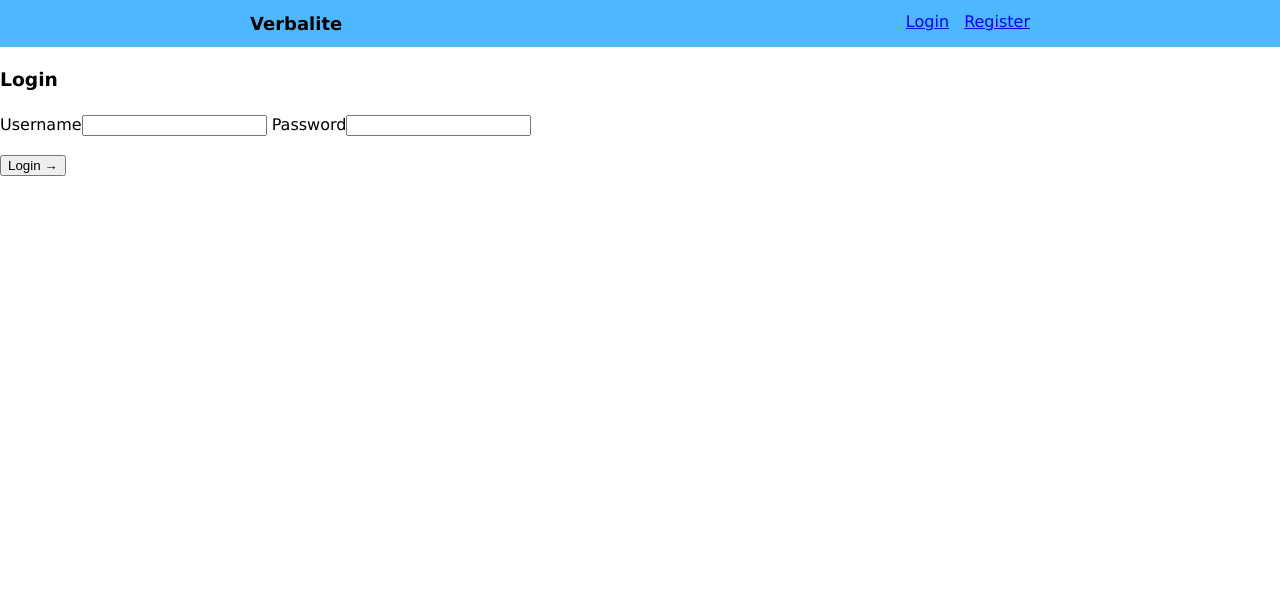
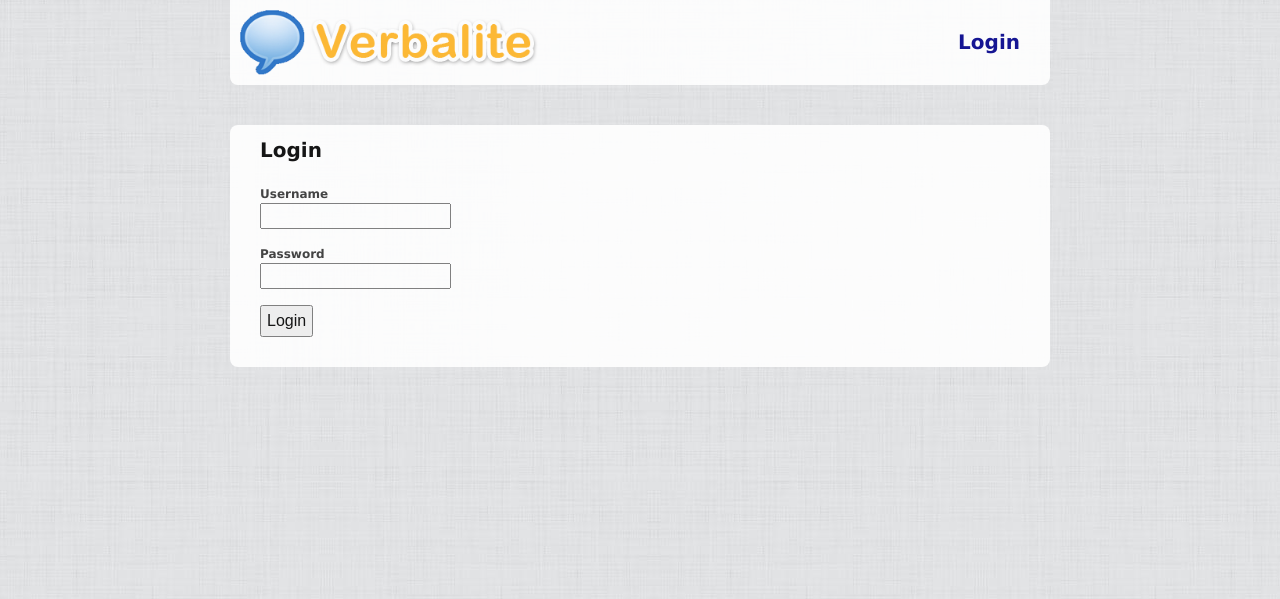
Before and after one commit to ddgromit/mimicme, a Django app: page /login/ in a window 1280 px wide. Shown: the top 599 px of the page. Run offline with Django 3.2, Linux system fonts and the light colour scheme; style sheets or scripts are compiled from the project's sources.

Commit message:
Sets and login page use new dash style

```diff
--- /dev/null
+++ b/core/static/css/login.css
@@ -0,0 +1,22 @@
+.header {
+  font-size: 20px;
+  font-weight: bold;
+  margin-bottom: 20px; }
+
+.form-line {
+  margin-bottom: 16px; }
+  .form-line label {
+    display: block;
+    font-weight: bold;
+    font-size: 12px;
+    color: #333; }
+  .form-line input {
+    font-size: 14px;
+    padding: 3px; }
+
+.submit {
+  font-size: 16px;
+  padding: 5px; }
+
+.container {
+  margin-left: 20px; }
--- /dev/null
+++ b/core/static/css/login.scss
@@ -0,0 +1,25 @@
+.header {
+    font-size: 20px;
+    font-weight: bold;
+    margin-bottom: 20px;
+}
+.form-line {
+    margin-bottom: 16px;
+    label {
+        display: block;
+        font-weight: bold;
+        font-size: 12px;
+        color:#333;
+    }
+    input {
+        font-size: 14px;
+        padding: 3px;
+    }
+}
+.submit {
+    font-size: 16px;
+    padding: 5px;
+}
+.container {
+    margin-left: 20px;
+}
--- a/core/static/css/withdash.css
+++ b/core/static/css/withdash.css
@@ -1,21 +1,40 @@
+html {
+  background-image: url(/static/images/whitey-pattern.png);
+  background-repeat: repeat-x repeat-y; }
+
 .dash {
-  width: 100%;
-  background-color: #4DB8FF;
-  padding: 10px 0px;
-  margin: 0 auto; }
-  .dash .dash-contents {
-    width: 800px;
-    margin: 0 auto; }
-    .dash .dash-contents .logo {
-      font-size: 18px;
-      font-weight: bold;
-      float: left;
-      width: 100px;
-      margin-left: 10px; }
-    .dash .dash-contents .links {
-      width: 300px;
-      float: right;
-      margin-right: 10px;
-      text-align: right; }
-      .dash .dash-contents .links a {
-        margin-left: 10px; }
+  width: 800px;
+  margin: 0 auto 0 auto;
+  opacity: 0.9;
+  background-color: white;
+  padding: 10px;
+  border-radius: 0px 0px 8px 8px;
+  -moz-border-radius: 0px 0px 8px 8px;
+  -webkit-border-radius: 0px 0px 8px 8px; }
+  .dash .logo {
+    float: left;
+    height: 65px; }
+  .dash .links {
+    float: right;
+    margin-top: 17px;
+    font-size: 20px;
+    margin-right: 20px;
+    font-weight: bold; }
+    .dash .links a {
+      text-decoration: none;
+      color: darkblue;
+      margin-left: 20px; }
+    .dash .links a:hover {
+      text-decoration: underline; }
+
+.column-800 {
+  width: 800px;
+  margin: 40px auto 0 auto;
+  opacity: 0.9;
+  background-color: white;
+  padding: 10px;
+  border-radius: 8px;
+  -moz-border-radius: 8px;
+  -webkit-border-radius: 8px;
+  color: black;
+  padding-bottom: 30px; }
--- a/core/static/css/withdash.scss
+++ b/core/static/css/withdash.scss
@@ -1,28 +1,63 @@
+@mixin border-radius($radius) {
+  border-radius: $radius;
+  -moz-border-radius: $radius;
+  -webkit-border-radius: $radius;
+}
+
+@mixin shadow($color: #333333, $distance: 0px, $spread:2px) {
+  -moz-box-shadow: 0px 1px 2px $color;
+  -webkit-box-shadow: $distance $distance $spread $color;
+  box-shadow: 0px 1px 2px $color;
+  -ms-filter: "progid:DXImageTransform.Microsoft.Shadow(Strength=4, Direction=90, Color='$color')";
+  filter: progid:DXImageTransform.Microsoft.Shadow(Strength=4, Direction=90, Color='$color');
+}
+
+
+html {
+    //background: black url(/static/images/bg-bar.jpg) no-repeat center center fixed;
+
+
+    background-image: url(/static/images/whitey-pattern.png);
+    background-repeat: repeat-x repeat-y;
+
+}
+
 .dash {
-    width: 100%;
-    background-color:#4DB8FF;
-    padding: 10px 0px;
-    margin: 0 auto;
-
-    .dash-contents {
     width: 800px;
-        margin: 0 auto;
+    margin: 0 auto 0 auto;
+    opacity: 0.9;
+    background-color: white;
+    padding: 10px;
+    @include border-radius(0px 0px 8px 8px);
 
     .logo {
-            font-size: 18px;
-            font-weight: bold;
         float: left;
-            width: 100px;
-            margin-left: 10px;
+        height: 65px;
     }
     .links {
-            width:300px;
         float: right;
-            margin-right: 10px;
-            text-align: right;
+        margin-top: 17px;
+        font-size: 20px;
+        margin-right: 20px;
+        font-weight: bold;
         a {
-                margin-left: 10px;
+            text-decoration: none;
+            color: darkblue;
+            margin-left: 20px;
+        }
+        a:hover {
+            text-decoration:underline;
         }
     }
 }
+
+.column-800 {
+    width: 800px;
+    margin: 40px auto 0 auto;
+    opacity: 0.9;
+    background-color: white;
+    padding: 10px;
+    @include border-radius(8px);
+    color: black;
+    padding-bottom: 30px;
 }
--- a/core/templates/login.html
+++ b/core/templates/login.html
@@ -13,11 +13,21 @@
 
 {% block content %}
 
-<h3>Login</h3>
-<form action="/login/" method="post" accept-charset="utf-8">
-<label for="username">Username</label><input type="text" name="username" value="" id="username" />
-<label for="password">Password</label><input type="password" name="password" value="" id="password" />
-<p><input type="submit" value="Login →"></p>
-
+<div class="column-800">
+    <div class="container">
+        <div class="header">Login</div>
+        <form action="/login/" method="post">
+            <div class="form-line">
+                <label for="username">Username</label>
+                <input type="text" name="username" value="" id="username" />
+            </div>
+            <div class="form-line">
+                <label for="password">Password</label>
+                <input type="password" name="password" value="" id="password" />
+            </div>
+            <button class="submit" type="submit" value="Login →" onclick="$('form').submit()">Login</button>
+        </form>
+    </div>
+</div>
 
 {% endblock content %}
--- a/core/templates/withdash.html
+++ b/core/templates/withdash.html
@@ -13,16 +13,18 @@
 {% endblock javascript %}
 
 {% block body %}
+
+
 <div class="dash">
     <div class="dash-contents">
-        <div class="logo">Verbalite</div>
+        <img class="logo" src="{{STATIC_URL}}images/logo.png">
         <div class="links">
             {% if user.is_authenticated %}
             <a href="/sets/">Practice</a>
-            <a href="/review/">Review</a>
+            <a href="/logout/">Logout</a>
             {% else %}
             <a href="/login/">Login</a>
-            <a href="/register/">Register</a>
+            <!--<a href="/register/">Register</a>-->
             {% endif %}
         </div>
         <div style="clear: both;"></div>
```
Also changed, not shown: practice/static/css/sets.css (+11 -8 lines), practice/static/css/sets.scss (+20 -6 lines), practice/templates/sets.html (+6 -2 lines). Lines whose indentation alone changed are shown as unchanged.
